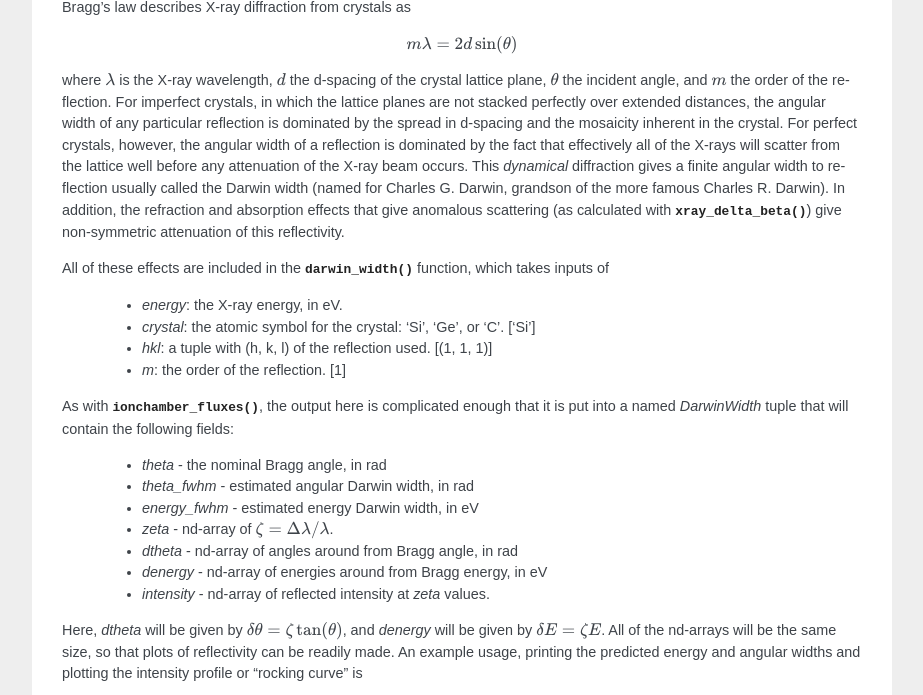
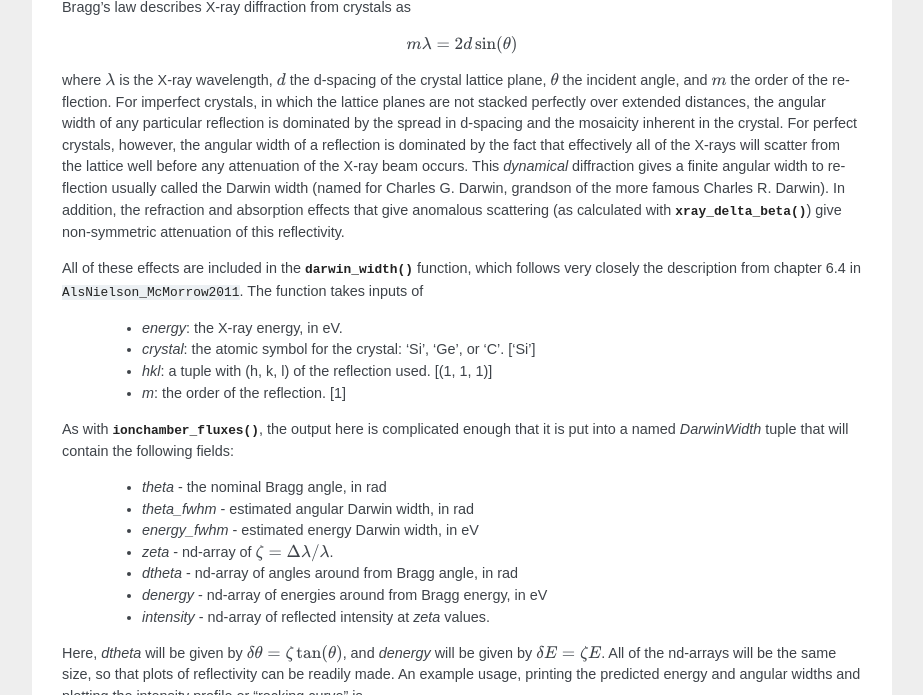
Before and after one commit to xraypy/XrayDB, a Sphinx documentation site: the page built from doc/examples.rst, in a window 1280 px wide and 900 px high, scrolled down 7470 px, cut to the strip 0-695 px from the top of the window. Shown: the whole strip, without its empty margins (198-1121 px from the left). Built offline with Sphinx 7.4.7, drawn with Linux system fonts in a browser that asks for light colours; the version number could not be read and is left out; cross-references to code outside the pages are shown as plain code.

Commit message:
more doc / examples update

```diff
--- a/doc/examples.rst
+++ b/doc/examples.rst
@@ -329,7 +329,6 @@ a few common mirror materials is given as
 
 
 
-
 Darwin widths of monochromator crystals
 -------------------------------------------
 
@@ -337,7 +336,6 @@ Bragg's law describes X-ray diffraction from crystals as
 
 .. math::
     m \lambda = 2 d \sin(\theta)
-
 
 where :math:`\lambda` is the X-ray wavelength, :math:`d` the d-spacing of
 the crystal lattice plane, :math:`\theta` the incident angle, and :math:`m`
@@ -355,7 +353,8 @@ scattering (as calculated with :func:`xray_delta_beta`) give non-symmetric
 attenuation of this reflectivity.
 
 All of these effects are included in the :func:`darwin_width` function,
-which takes inputs of
+which follows very closely the description from chapter 6.4 in
+:cite:`AlsNielson_McMorrow2011`.  The function takes inputs of
 
   * `energy`: the X-ray energy, in eV.
   * `crystal`: the atomic symbol for the crystal: 'Si', 'Ge', or 'C'. ['Si']
```
Also changed, not shown: doc/_images/mu_components_C.png, doc/_images/mu_components_Fe.png, doc/_images/mu_elements.png, 1 other file.
